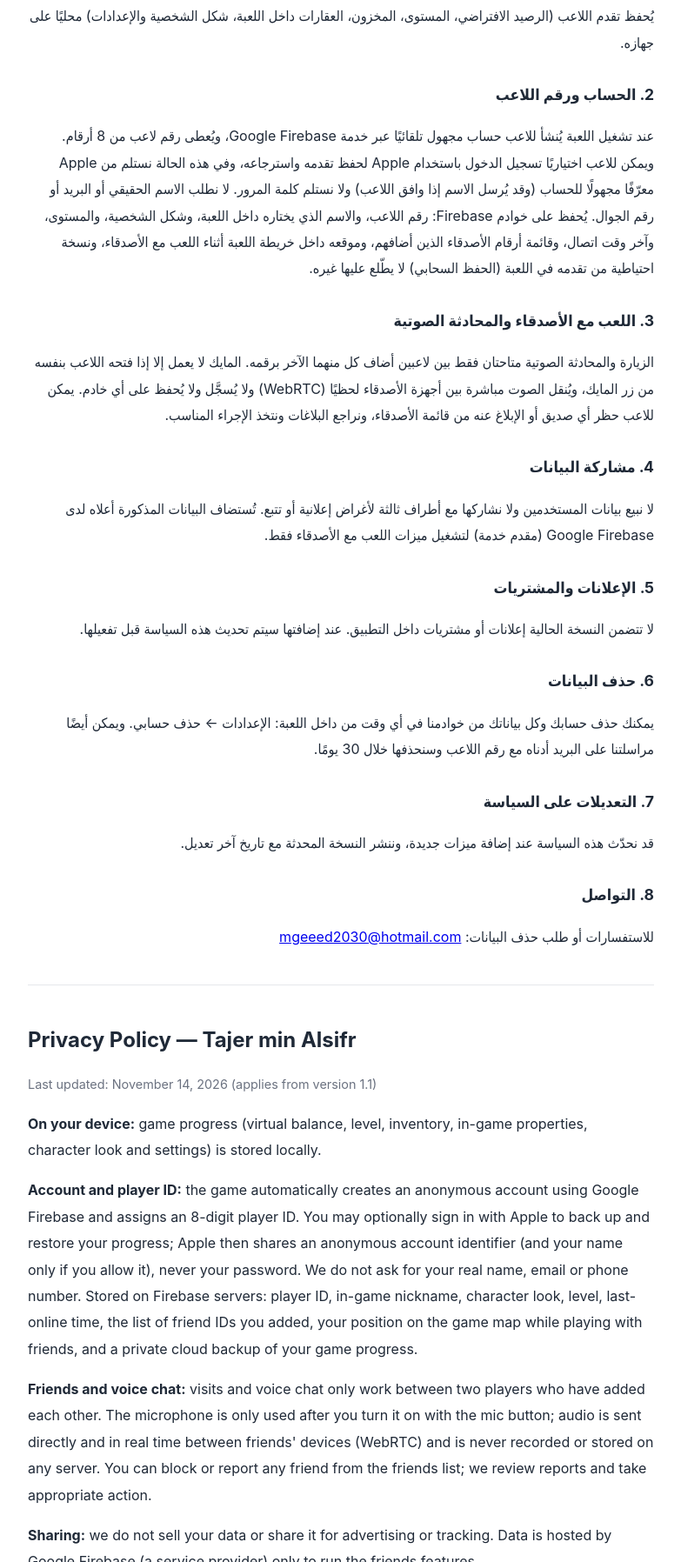
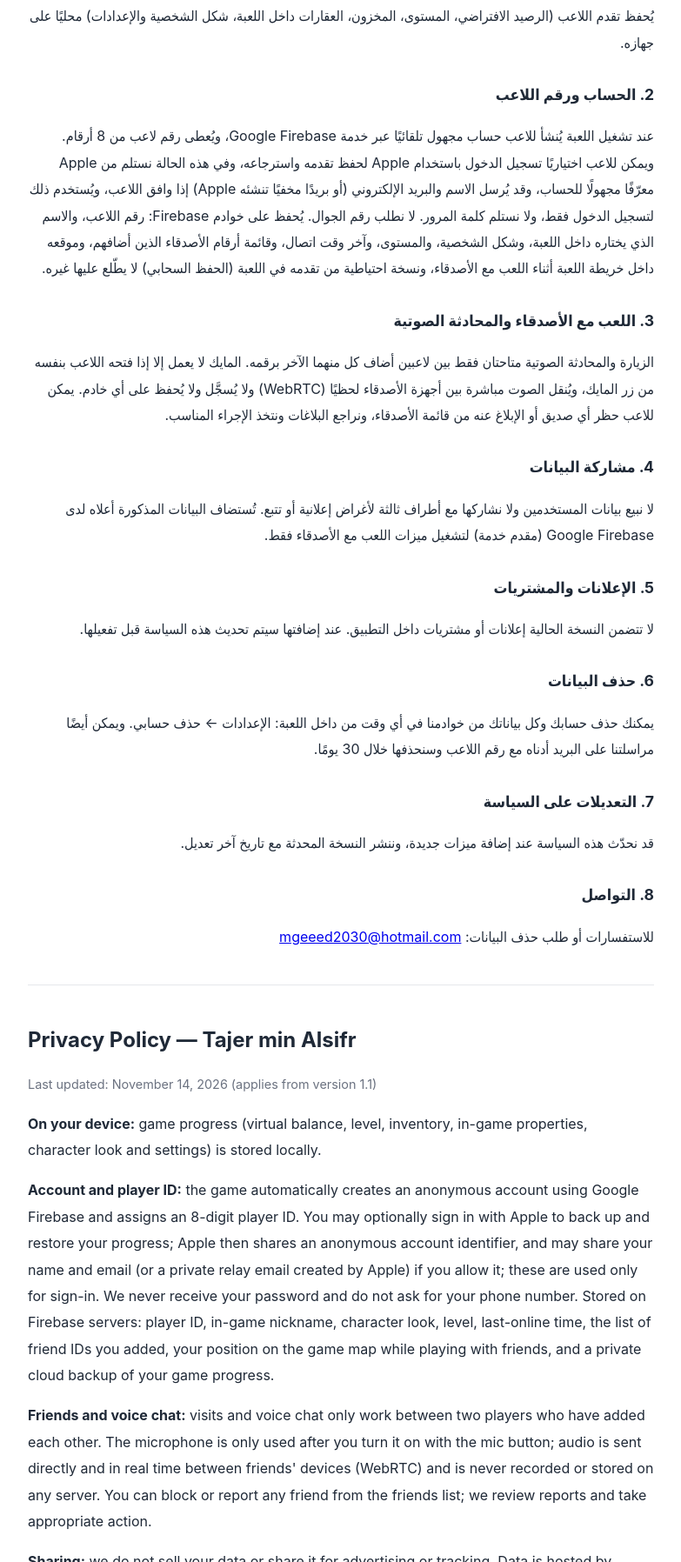
Before and after one commit to mgeeed2090-dot/tajer-privacy, a plain HTML site: page index.html in a window 1280 px wide. Shown: the part 248-2044 px from the top of the page at 87% size, without its empty margins (248-1031 px from the left). Drawn offline with Linux system fonts and the light colour scheme.

Commit message:
Privacy policy: clarify Apple sign-in name/email

```diff
--- a/index.html
+++ b/index.html
@@ -18,7 +18,7 @@ h1{font-size:1.5rem;margin-bottom:4px}h2{font-size:1.1rem;margin-top:28px}
 <h2>1. البيانات المحفوظة على جهازك</h2>
 <p>يُحفظ تقدم اللاعب (الرصيد الافتراضي، المستوى، المخزون، العقارات داخل اللعبة، شكل الشخصية والإعدادات) محليًا على جهازه.</p>
 <h2>2. الحساب ورقم اللاعب</h2>
-<p>عند تشغيل اللعبة يُنشأ للاعب حساب مجهول تلقائيًا عبر خدمة Google Firebase، ويُعطى رقم لاعب من 8 أرقام. ويمكن للاعب اختياريًا تسجيل الدخول باستخدام Apple لحفظ تقدمه واسترجاعه، وفي هذه الحالة نستلم من Apple معرّفًا مجهولًا للحساب (وقد يُرسل الاسم إذا وافق اللاعب) ولا نستلم كلمة المرور. لا نطلب الاسم الحقيقي أو البريد أو رقم الجوال. يُحفظ على خوادم Firebase: رقم اللاعب، والاسم الذي يختاره داخل اللعبة، وشكل الشخصية، والمستوى، وآخر وقت اتصال، وقائمة أرقام الأصدقاء الذين أضافهم، وموقعه داخل خريطة اللعبة أثناء اللعب مع الأصدقاء، ونسخة احتياطية من تقدمه في اللعبة (الحفظ السحابي) لا يطّلع عليها غيره.</p>
+<p>عند تشغيل اللعبة يُنشأ للاعب حساب مجهول تلقائيًا عبر خدمة Google Firebase، ويُعطى رقم لاعب من 8 أرقام. ويمكن للاعب اختياريًا تسجيل الدخول باستخدام Apple لحفظ تقدمه واسترجاعه، وفي هذه الحالة نستلم من Apple معرّفًا مجهولًا للحساب، وقد يُرسل الاسم والبريد الإلكتروني (أو بريدًا مخفيًا تنشئه Apple) إذا وافق اللاعب، ويُستخدم ذلك لتسجيل الدخول فقط، ولا نستلم كلمة المرور. لا نطلب رقم الجوال. يُحفظ على خوادم Firebase: رقم اللاعب، والاسم الذي يختاره داخل اللعبة، وشكل الشخصية، والمستوى، وآخر وقت اتصال، وقائمة أرقام الأصدقاء الذين أضافهم، وموقعه داخل خريطة اللعبة أثناء اللعب مع الأصدقاء، ونسخة احتياطية من تقدمه في اللعبة (الحفظ السحابي) لا يطّلع عليها غيره.</p>
 <h2>3. اللعب مع الأصدقاء والمحادثة الصوتية</h2>
 <p>الزيارة والمحادثة الصوتية متاحتان فقط بين لاعبين أضاف كل منهما الآخر برقمه. المايك لا يعمل إلا إذا فتحه اللاعب بنفسه من زر المايك، ويُنقل الصوت مباشرة بين أجهزة الأصدقاء لحظيًا (WebRTC) ولا يُسجَّل ولا يُحفظ على أي خادم. يمكن للاعب حظر أي صديق أو الإبلاغ عنه من قائمة الأصدقاء، ونراجع البلاغات ونتخذ الإجراء المناسب.</p>
 <h2>4. مشاركة البيانات</h2>
@@ -36,7 +36,7 @@ h1{font-size:1.5rem;margin-bottom:4px}h2{font-size:1.1rem;margin-top:28px}
 <h1>Privacy Policy — Tajer min Alsifr</h1>
 <p class="date">Last updated: November 14, 2026 (applies from version 1.1)</p>
 <p><b>On your device:</b> game progress (virtual balance, level, inventory, in-game properties, character look and settings) is stored locally.</p>
-<p><b>Account and player ID:</b> the game automatically creates an anonymous account using Google Firebase and assigns an 8-digit player ID. You may optionally sign in with Apple to back up and restore your progress; Apple then shares an anonymous account identifier (and your name only if you allow it), never your password. We do not ask for your real name, email or phone number. Stored on Firebase servers: player ID, in-game nickname, character look, level, last-online time, the list of friend IDs you added, your position on the game map while playing with friends, and a private cloud backup of your game progress.</p>
+<p><b>Account and player ID:</b> the game automatically creates an anonymous account using Google Firebase and assigns an 8-digit player ID. You may optionally sign in with Apple to back up and restore your progress; Apple then shares an anonymous account identifier, and may share your name and email (or a private relay email created by Apple) if you allow it; these are used only for sign-in. We never receive your password and do not ask for your phone number. Stored on Firebase servers: player ID, in-game nickname, character look, level, last-online time, the list of friend IDs you added, your position on the game map while playing with friends, and a private cloud backup of your game progress.</p>
 <p><b>Friends and voice chat:</b> visits and voice chat only work between two players who have added each other. The microphone is only used after you turn it on with the mic button; audio is sent directly and in real time between friends' devices (WebRTC) and is never recorded or stored on any server. You can block or report any friend from the friends list; we review reports and take appropriate action.</p>
 <p><b>Sharing:</b> we do not sell your data or share it for advertising or tracking. Data is hosted by Google Firebase (a service provider) only to run the friends features.</p>
 <p><b>Ads and purchases:</b> the current version has no ads or in-app purchases; this policy will be updated before they are added.</p>
```
